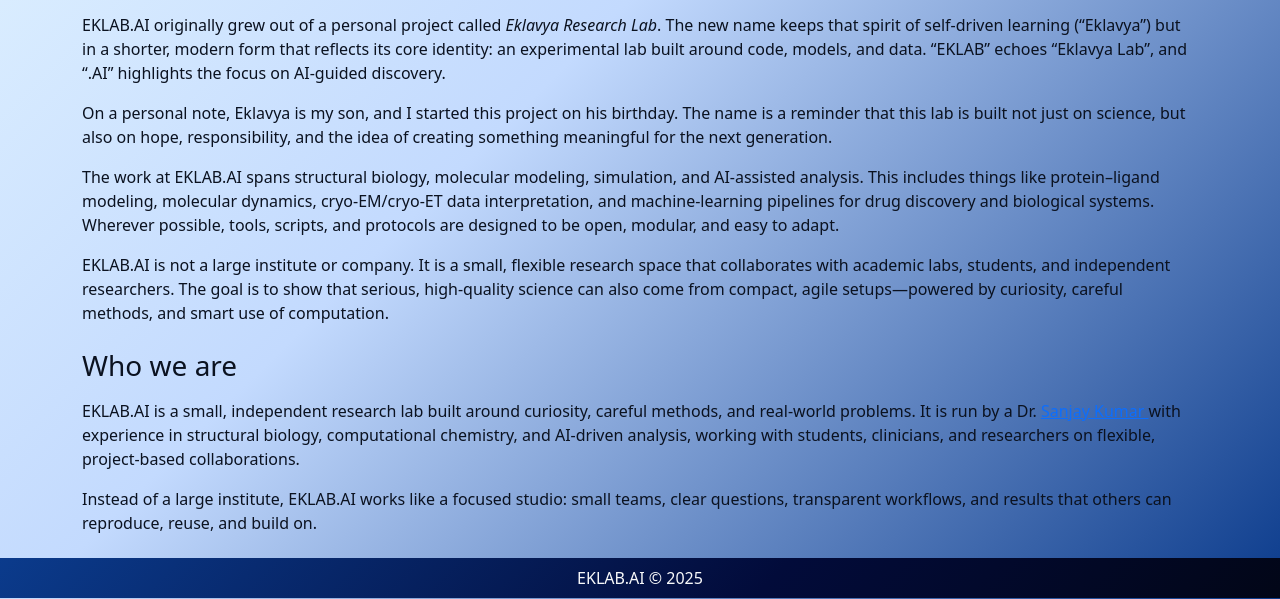
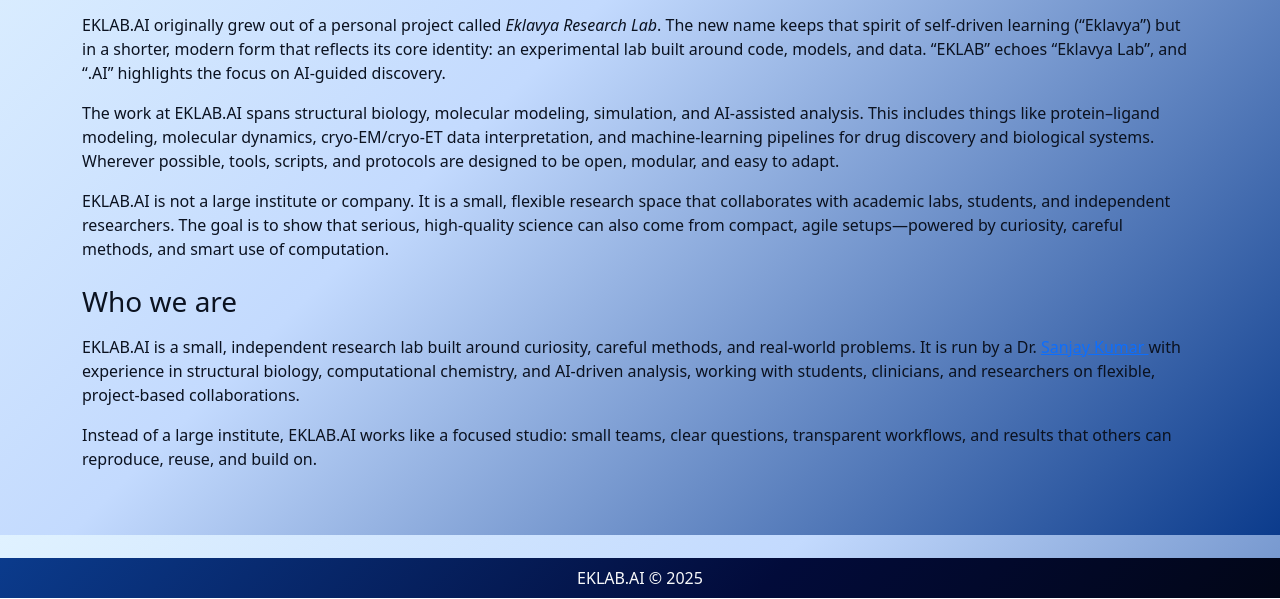
Before and after one commit to sanze-kumar/EKLAB.AI, a plain HTML site: page pages/about.html in a window 1280 px wide. Shown: the part 202-801 px from the top of the page. Drawn offline with nearby package versions, Linux system fonts and the light colour scheme; files that its build step writes are made by us from their sources; a small style sheet from the web is missing.

Commit message:
Update about.html

```diff
--- a/pages/about.html
+++ b/pages/about.html
@@ -89,12 +89,6 @@
             </p>
 
             <p>
-                On a personal note, Eklavya is my son, and I started this project on his birthday.
-                The name is a reminder that this lab is built not just on science, but also on hope, responsibility,
-                and the idea of creating something meaningful for the next generation.
-            </p>
-
-            <p>
                 The work at EKLAB.AI spans structural biology, molecular modeling, simulation, and AI-assisted analysis.
                 This includes things like protein&ndash;ligand modeling, molecular dynamics, cryo-EM/cryo-ET data
                 interpretation, and machine-learning pipelines for drug discovery and biological systems. Wherever possible,
```
